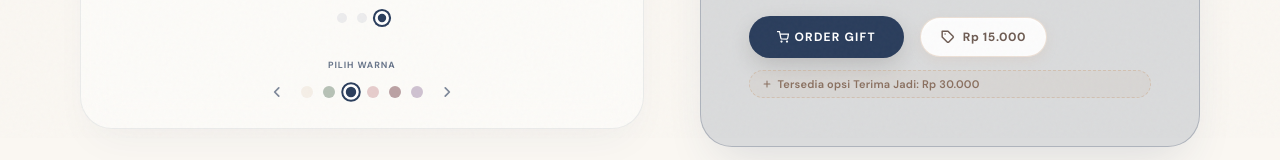
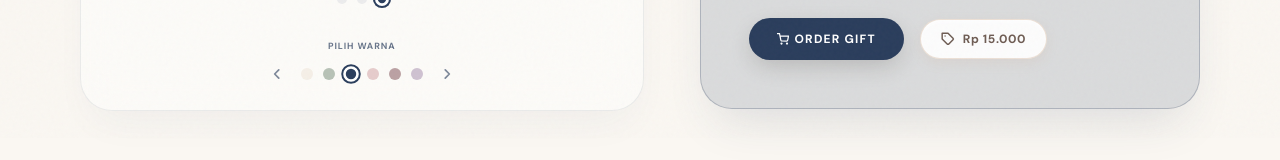
Before and after one commit to detectivecrewze/for-you-always, a Next.js app: page /catalog/letter in a window 1280 px wide. Shown: the part 662-822 px from the top of the page. Built offline with nearby package versions, Linux system fonts and the light colour scheme.

Commit message:
update(catalog): remove 'opsi terima jadi' text from all templates except memoria

```diff
--- a/app/(landing)/catalog/arcade/page.tsx
+++ b/app/(landing)/catalog/arcade/page.tsx
@@ -42,7 +42,7 @@ export default function ProductCatalogPage() {
                                     <span style={{ marginLeft: 8 }}>Promo Rp 20.000</span>
                                 </>
                             }
-                            addonText="Tersedia opsi Terima Jadi: Rp 40.000"
+
                             fallbackImgSrc="https://cdn.for-you-always.my.id/1777884639353-xogjtd.webp"
                             mediaType="image"
                             accentColor="#5c8c5c"
--- a/app/(landing)/catalog/invitation/page.tsx
+++ b/app/(landing)/catalog/invitation/page.tsx
@@ -56,7 +56,7 @@ export default function InvitationCatalogPage() {
                             ]}
                             price="Rp 15.000"
                             demoLink="https://invitation.for-you-always.my.id/WRcVb-mY0f"
-                            addonText="Tersedia opsi Terima Jadi: Rp 20.000"
+
                             mediaSrc="https://cdn.for-you-always.my.id/1781210840115-m9v0xv.webp"
                             fallbackImgSrc="https://cdn.for-you-always.my.id/1781210840115-m9v0xv.webp"
                             mediaType="image"
--- a/app/(landing)/catalog/letter/page.tsx
+++ b/app/(landing)/catalog/letter/page.tsx
@@ -56,7 +56,7 @@ export default function LetterCatalogPage() {
                             ]}
                             price="Rp 15.000"
                             demoLink="https://letter.for-you-always.my.id/ribbon/letter-test"
-                            addonText="Tersedia opsi Terima Jadi: Rp 30.000"
+
                             fallbackImgSrc="https://cdn.for-you-always.my.id/1777883950201-eede1i.webp"
                             mediaType="image"
                             accentColor="#c4858a"
--- a/app/(landing)/catalog/retro/page.tsx
+++ b/app/(landing)/catalog/retro/page.tsx
@@ -49,7 +49,7 @@ export default function ProductCatalogPage() {
                                 </>
                             }
                             demoLink="https://retro.for-you-always.my.id/?to=retro-test"
-                            addonText="Tersedia opsi Terima Jadi: Rp 30.000"
+
                             fallbackImgSrc="https://cdn.for-you-always.my.id/1778444079509-72xi4d.png"
                             mediaType="image"
                             accentColor="#008689"
--- a/app/(landing)/catalog/voices/page.tsx
+++ b/app/(landing)/catalog/voices/page.tsx
@@ -43,7 +43,7 @@ export default function ProductCatalogPage() {
                             ]}
                             price="Promo Rp 15.000"
                             demoLink="https://voice.for-you-always.my.id/gift/for-nadin"
-                            addonText="Tersedia opsi Terima Jadi: Rp 30.000"
+
                             fallbackImgSrc="https://cdn.for-you-always.my.id/1777881039502-bav595.webp"
                             mediaType="image"
                             accentColor="#a67c52"
--- a/app/(landing)/catalog/wrapped/page.tsx
+++ b/app/(landing)/catalog/wrapped/page.tsx
@@ -42,7 +42,7 @@ export default function ProductCatalogPage() {
                                     <span style={{ marginLeft: 8 }}>Promo Rp 20.000</span>
                                 </>
                             }
-                            addonText="Tersedia opsi Terima Jadi: Rp 40.000"
+
                             demoLink="https://love.for-you-always.my.id/love-test"
                             tiktokHref="https://www.tiktok.com/@foryoualways.id/video/7627348817905470741?is_from_webapp=1&sender_device=pc"
                             fallbackImgSrc="https://cdn.for-you-always.my.id/1777887751232-efe0ge.webp"
```
